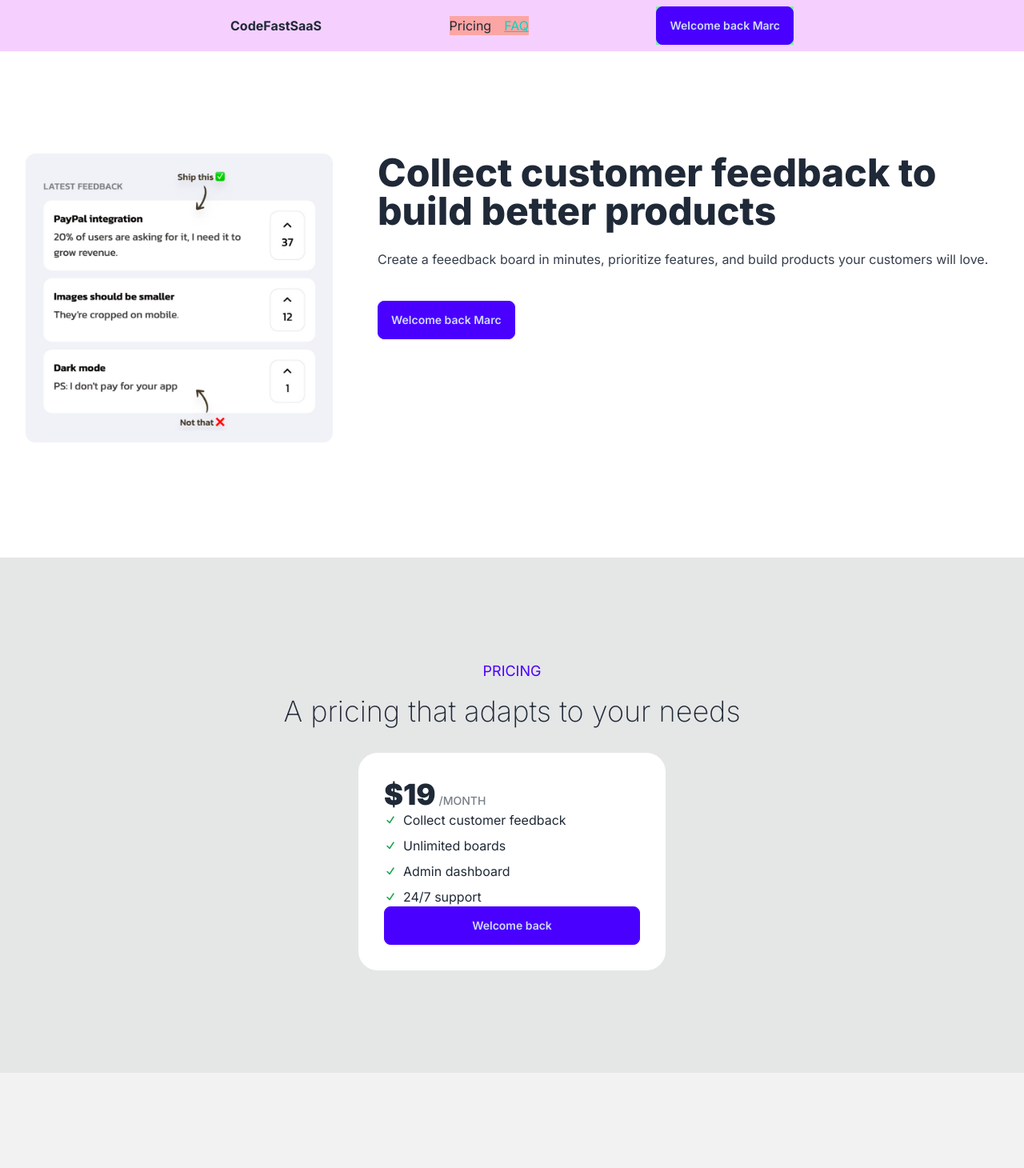
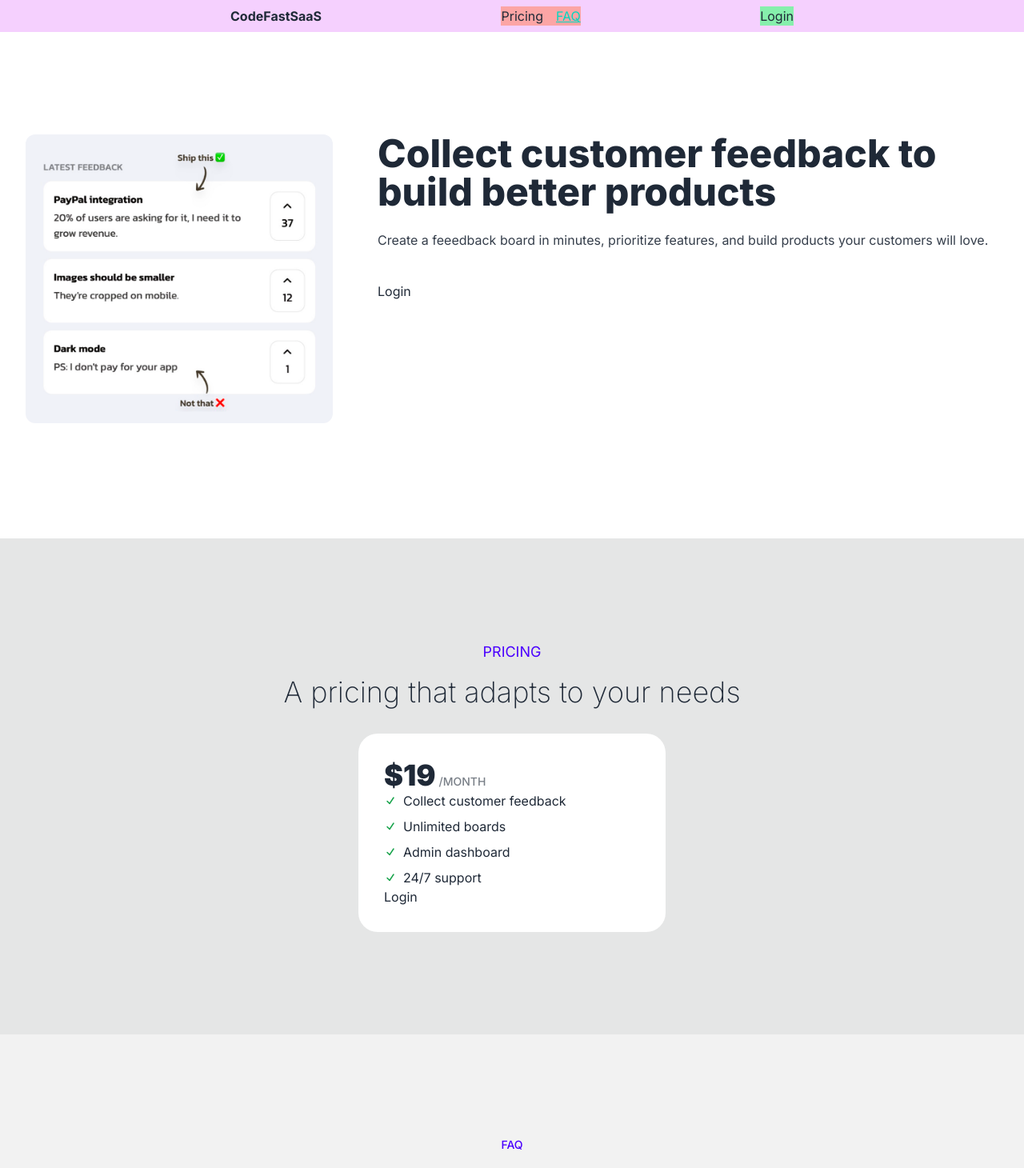
Before and after one commit to kblow-user/codefast-saas, a Next.js app: page / in a window 1280 px wide. Shown: the top 1460 px of the page at 80% size. Built offline with nearby package versions, Linux system fonts and the light colour scheme; no server answers.

Commit message:
auth added

```diff
--- /dev/null
+++ b/app/api/auth/[...nextauth]/route.js
@@ -0,0 +1,8 @@
+import { handlers } from "@/auth";
+
+export const { GET, POST } = handlers;
+
+// export function GET() {
+//   return Response.json({ message: "You just hit an API" });
+// }
+// export function POST() {}
--- a/app/page.js
+++ b/app/page.js
@@ -2,11 +2,10 @@ import ButtonLogin from "@/components/ButtonLogin";
 import FAQListItem from "@/components/FAQListItem";
 import Image from "next/image";
 import productDemo from "./productDemo.jpeg";
+import { auth } from "@/auth";
 
-export default function Home() {
-  const isLoggedIn = true;
-  const name = "Marc";
-
+export default async function Home() {
+  const session = await auth();
   // console.log(process.env.MONGO_URI);
 
   return (
@@ -24,7 +23,7 @@ export default function Home() {
             </a>
           </div>
           <div className="bg-green-300">
-            <ButtonLogin isLoggedIn={isLoggedIn} name={name} />
+            <ButtonLogin session={session} />
           </div>
         </div>
       </section>
@@ -44,7 +43,7 @@ export default function Home() {
             Create a feeedback board in minutes, prioritize features, and build
             products your customers will love.
           </div>
-          <ButtonLogin isLoggedIn={isLoggedIn} name={name} />
+          <ButtonLogin session={session} />
         </div>
       </section>
       {/* PRICING */}
@@ -88,7 +87,7 @@ export default function Home() {
                 </li>
               ))}
             </ul>
-            <ButtonLogin isLoggedIn={isLoggedIn} extraStyle="w-full" />
+            <ButtonLogin session={session} extraStyle="w-full" />
           </div>
         </div>
       </section>
--- a/auth.js
+++ b/auth.js
@@ -1,4 +1,4 @@
-//import NextAuth from "next-auth";
+import NextAuth from "next-auth";
 import Resend from "next-auth/providers/resend";
 import Google from "next-auth/providers/google";
 import { MongoDBAdapter } from "@auth/mongodb-adapter";
@@ -8,7 +8,7 @@ const config = {
   providers: [
     Resend({
       apiKey: process.env.RESEND_KEY,
-      from: "noreply@resend.codefastsaas.com",
+      from: "noreply@resend.datafastsaas.shop",
       name: "Email",
     }),
     Google({
--- a/components/ButtonLogin.js
+++ b/components/ButtonLogin.js
@@ -1,13 +1,13 @@
 import Link from "next/link";
 
-const ButtonLogin = ({ isLoggedIn, name, extraStyle }) => {
-  if (isLoggedIn) {
+const ButtonLogin = ({ session, extraStyle }) => {
+  if (session) {
     return (
       <Link
         href="/dashboard"
         className={`btn btn-primary ${extraStyle ? extraStyle : ""}`}
       >
-        Welcome back {name}
+        Welcome back {session.user.name || "friend"}
       </Link>
     );
   } else {
--- /dev/null
+++ b/libs/mongo.js
@@ -0,0 +1,33 @@
+import { MongoClient, ServerApiVersion } from "mongodb";
+
+if (!process.env.MONGO_URI) {
+  throw new Error('Invalid/Missing environment variable: "MONGO_URI"');
+}
+
+const uri = process.env.MONGO_URI;
+const options = {
+  serverApi: {
+    version: ServerApiVersion.v1,
+    strict: true,
+    deprecationErrors: true,
+  },
+};
+
+let client;
+let clientPromise;
+
+if (process.env.NODE_ENV === "development") {
+  let globalWithMongo = global;
+  globalWithMongo._mongoClientPromise = undefined;
+
+  if (!globalWithMongo._mongoClientPromise) {
+    client = new MongoClient(uri, options);
+    globalWithMongo._mongoClientPromise = client.connect();
+  }
+  clientPromise = globalWithMongo._mongoClientPromise;
+} else {
+  client = new MongoClient(uri, options);
+  clientPromise = client.connect();
+}
+console.log("Mongo URI:", process.env.MONGO_URI);
+export default clientPromise;
--- a/package.json
+++ b/package.json
@@ -9,7 +9,10 @@
     "lint": "eslint . --ext .js,.jsx,.ts,.tsx"
   },
   "dependencies": {
+    "@auth/mongodb-adapter": "^3.10.0",
+    "mongodb": "^6.20.0",
     "next": "^15.5.4",
+    "next-auth": "^5.0.0-beta.29",
     "react": "^18",
     "react-dom": "^18"
   },
```
Also changed, not shown: libs/mongoose.js (added, +13 -0 lines), 1 other file (tests, documents, lock files or other folders).
